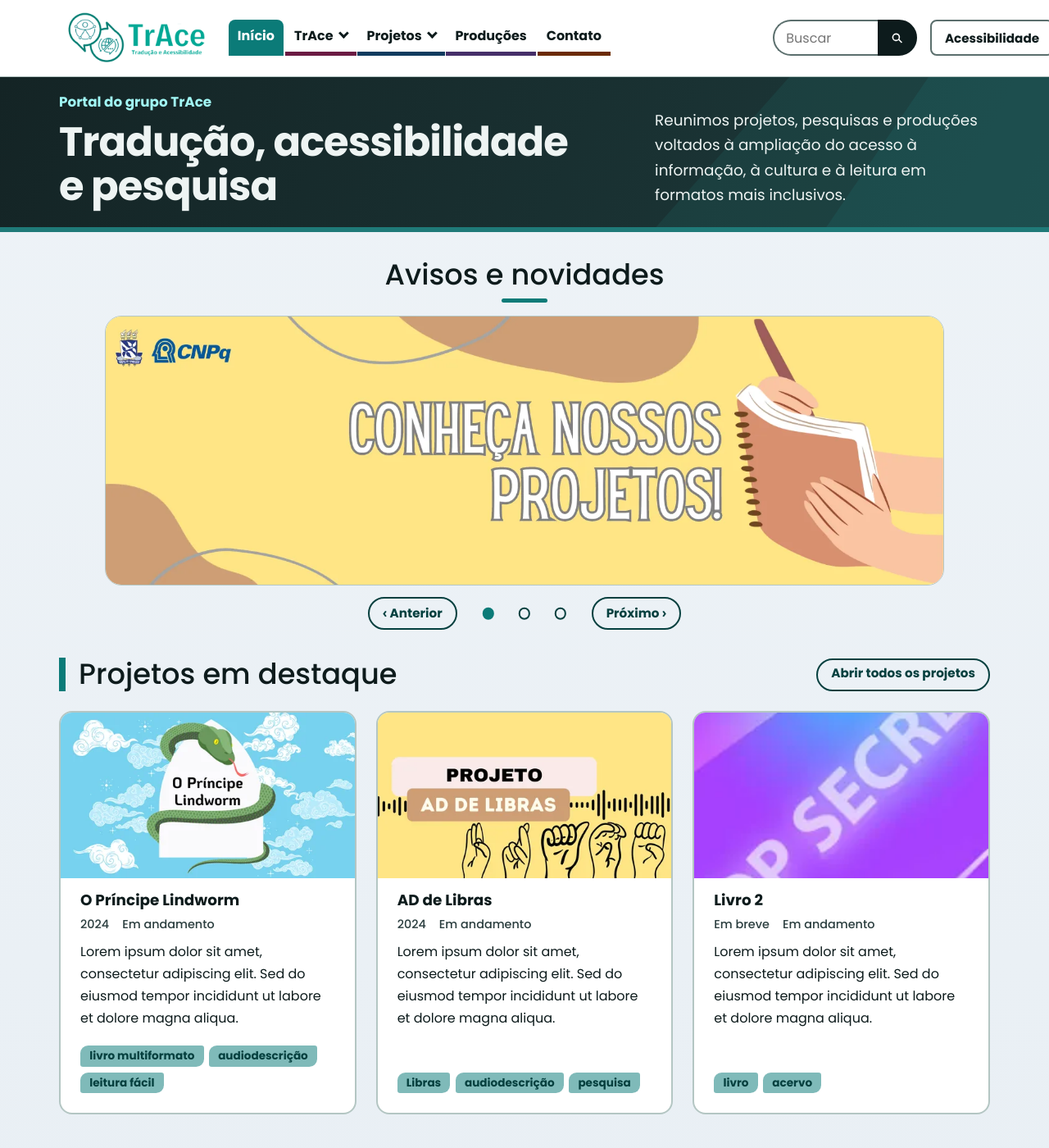
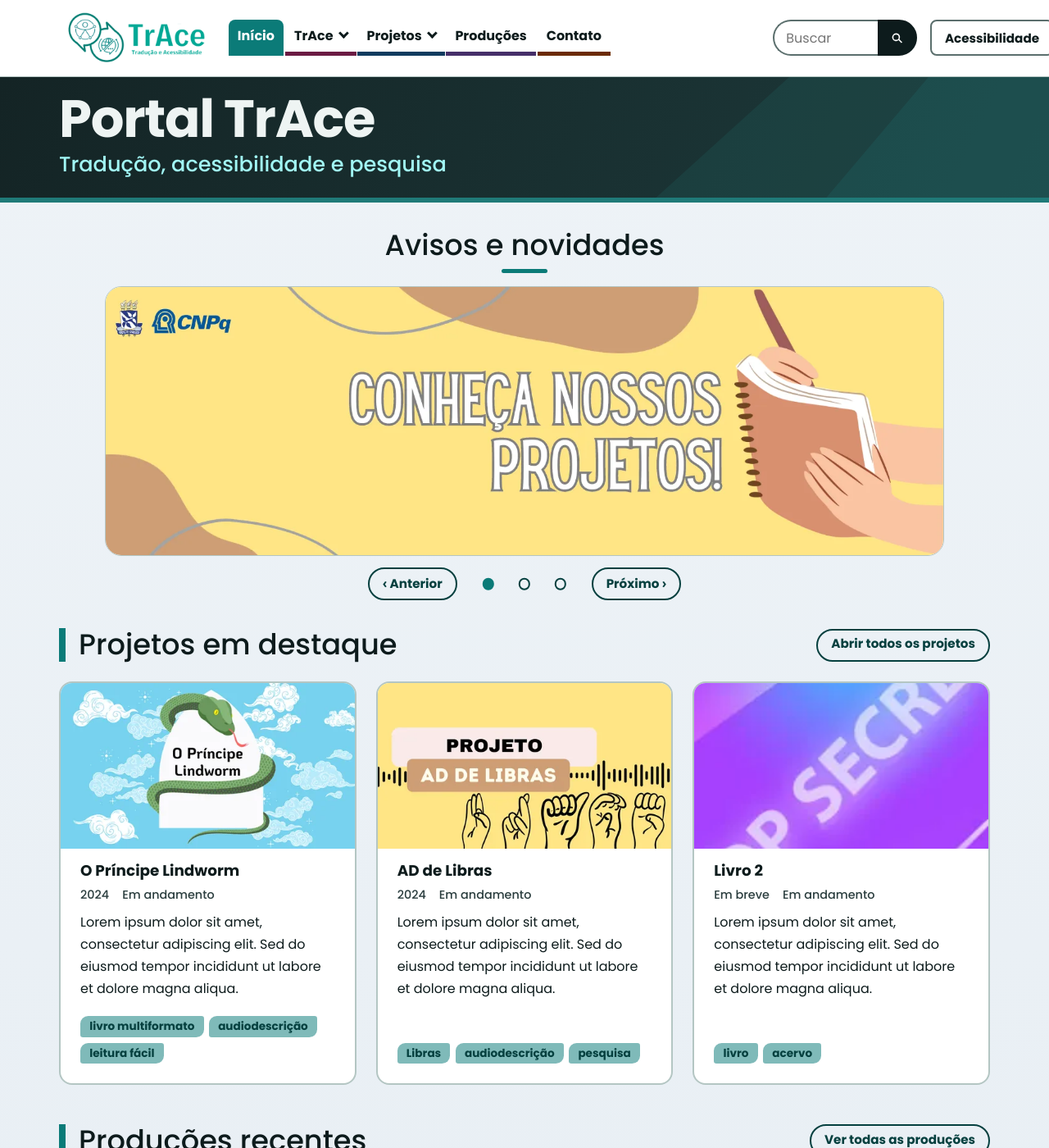
Before and after one commit to Niuuzinho/site-trace-teste, a Jekyll site: the page built from index.html, in a window 1280 px wide and 1400 px high. Shown: the whole window at 82% size. Built offline with Jekyll 4.4.1, drawn with Linux system fonts in a browser that asks for light colours.

Commit message:
Inicio: faixa com título Portal TrAce e subtítulo Tradução, acessibilidade e pesquisa; parágrafo retirado
Co-Authored-By: Claude Sonnet 5.5 <noreply@anthropic.com>
Claude-Session: https://claude.ai/code/session_01AbHHXVauvBZ2sfPmWDepMS

```diff
--- a/assets/css/main.css
+++ b/assets/css/main.css
@@ -701,14 +701,8 @@ html[data-contraste="alto"] .car-ponto[aria-current="true"]::before { background
 
 /* A faixa de abertura vem primeiro (logo abaixo do menu); o banner vem depois dela */
 .abertura { padding: var(--e4) 0 var(--e5); }   /* faixa baixa: o carrossel aparece mais cedo na tela */
-.abertura h1 { max-width: 22ch; font-size: clamp(2rem, 1.2rem + 3vw, 3.1rem); font-weight: 700; margin-bottom: 0; }
-.abertura .selo { font-weight: 700; font-size: 1.05rem; color: var(--t-tinta); margin: 0 0 var(--e2); }
-.abertura .lead { margin-bottom: 0; }
-@media (min-width: 56em) {
-  .abertura .container { display: grid; grid-template-columns: minmax(0, 1.7fr) minmax(0, 1fr); gap: var(--e6); align-items: end; }
-}
-.abertura-texto { padding-bottom: 0; }
-@media (max-width: 55.99em) { .abertura-texto { margin-top: var(--e4); } }
+.abertura h1 { max-width: none; font-size: clamp(2.4rem, 1.4rem + 4vw, 4rem); font-weight: 700; margin-bottom: var(--e1); }
+.abertura .subtitulo-abertura { margin: 0; max-width: none; font-size: clamp(1.15rem, 1rem + 0.9vw, 1.6rem); font-weight: 500; line-height: 1.35; color: var(--t-tinta); }
 /* A faixa de abertura tem sempre o visual escuro, mesmo no tema claro (decisão da pessoa: acha mais bonito).
    Repete os valores do tema escuro só aqui dentro; no alto contraste ela segue as regras de alto contraste. */
 html:not([data-escuro]):not([data-contraste="alto"]) .abertura {
--- a/index.html
+++ b/index.html
@@ -5,13 +5,12 @@ permalink: /
 ---
 <section class="faixa-titulo abertura">
   <div class="container">
-    <div class="abertura-titulo">
-    <p class="selo">Portal do grupo TrAce</p>
-    <h1>Tradução, acessibilidade e pesquisa</h1>
-    </div>
-    <div class="abertura-texto">
-    <p class="lead">Reunimos projetos, pesquisas e produções voltados à ampliação do acesso à informação, à cultura e à leitura em formatos mais inclusivos.</p>
-    </div>
+    <h1>Portal TrAce</h1>
+    <p class="subtitulo-abertura">Tradução, acessibilidade e pesquisa</p>
+    {%- comment -%}
+      Texto de apresentação retirado da página (pedido da pessoa); guardado aqui para poder voltar ou ser usado em outro lugar:
+      """Reunimos projetos, pesquisas e produções voltados à ampliação do acesso à informação, à cultura e à leitura em formatos mais inclusivos."""
+    {%- endcomment %}
   </div>
 </section>
 <div class="container banner-area">
```
Also changed, not shown: CLAUDE.md (+1 -1 lines).
